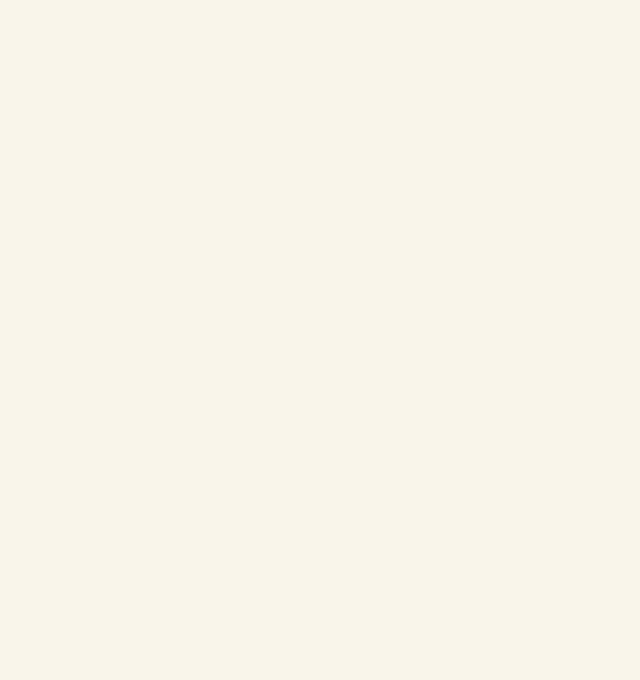
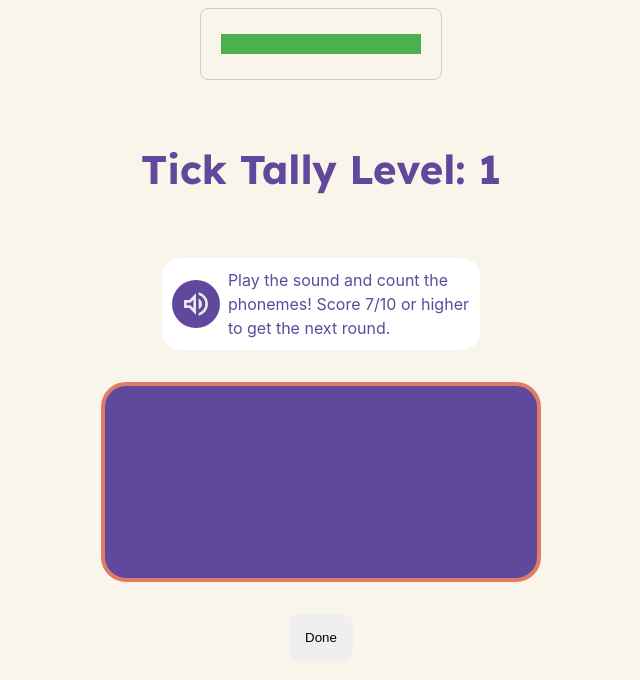
Before and after one commit to ConcernedMotley/CMPT496-Dyslexia-App, a React (Vite) app: page /ateam4/TickTally/1 in a window 1280 px wide. Before the commit this address had no page. Shown: the top 680 px of the page, without its empty margins (327-967 px from the left). Built offline with nearby package versions, Linux system fonts and the light colour scheme; a web font is replaced by a local one.

Commit message:
Placeholder assets for TickTally game
Added basic structure for the game,
including a progress tracker, sound slider, and
play sound card.

```diff
--- a/src/App.jsx
+++ b/src/App.jsx
@@ -17,6 +17,7 @@ import SoundActivity from './components/SoundActivity';
 import OddActivity from './components/OddActivity';
 import WordCollection from './components/WordCollection';
 import DraggingGame from './components/DraggingGame';
+import TickTally from './components/tickTally/TickTally';
 
 
 // Detect if the device supports touch
@@ -39,6 +40,7 @@ function App() {
           <Route path="/OddActivity/:level/:type" element={<OddActivity />} />
           <Route path="/WordCollection" element={<WordCollection />} />
           <Route path="/DraggingGame/:level" element={<DraggingGame />}/>
+          <Route path="/TickTally/:level" element={<TickTally />}/>
         </Routes>
       </Router>
     </DndProvider>
--- a/src/components/LevelLibrary.jsx
+++ b/src/components/LevelLibrary.jsx
@@ -20,8 +20,7 @@ function LevelLibrary() {
 
     <div className='tile-container'>
       {/*Button to 'Tick-Tally' (drag to match sounds game) */}
-      {/*TODO will need to replace this Dragactivity with the actual path to the game if we use this or other */}
-      <Link to={`/DragActivity/${level}`}>
+      <Link to={`/TickTally/${level}`}>
         <button className="library-button orange-b"><span>Tick-Tally</span></button>
       </Link>
 
--- /dev/null
+++ b/src/components/ProgressTracker.jsx
@@ -0,0 +1,36 @@
+import React from 'react';
+
+// TODO: Create a ProgressTracker component
+
+const ProgressTracker = () => {
+    const bars = Array.from({ length: 5 }, (_, index) => (
+        <div key={index} style={styles.bar}></div>
+    ));
+
+    return (
+        <div style={styles.container}>
+            {bars}
+        </div>
+    );
+};
+
+const styles = {
+    container: {
+        display: 'flex',
+        flexDirection: 'row', // changed from 'column' to 'row'
+        alignItems: 'center',
+        padding: '20px',
+        border: '1px solid #ccc',
+        borderRadius: '8px',
+        width: '200px',
+        margin: '0 auto',
+    },
+    bar: {
+        width: '100%',
+        height: '20px',
+        backgroundColor: '#4caf50',
+        margin: '5px 0',
+    },
+};
+
+export default ProgressTracker;
--- /dev/null
+++ b/src/components/tickTally/PlaySoundCard.jsx
@@ -0,0 +1,11 @@
+import AudioIcon from '../AudioIcon';
+
+export default function PlaySoundCard () {
+    return (
+        <div className="horizontal-flex audio-card">
+            <AudioIcon word = {'book'} />
+            <p >Play the sound and count the phonemes! Score 7/10 or higher to get the next round.</p>
+
+        </div>
+    );
+}
--- /dev/null
+++ b/src/components/tickTally/SoundSlider.jsx
@@ -0,0 +1,7 @@
+export default function SoundSlider() {
+    return (
+        <div className="horizontal-flex sound-slider">
+
+        </div>
+    );
+}
--- /dev/null
+++ b/src/components/tickTally/TickTally.jsx
@@ -0,0 +1,26 @@
+import { func } from 'prop-types';
+import React from 'react';
+import { Link, useParams } from 'react-router-dom';
+import ProgressTracker from '../ProgressTracker';
+import PlaySoundCard from './PlaySoundCard';
+import SoundSlider from './SoundSlider';
+
+
+export default function TickTally(){
+
+    const { level } = useParams();
+
+    return (
+        <div className='horizontal-flex'>
+            <div className='vertical-flex'>
+                <ProgressTracker />
+                <h1 className='title-font'>Tick Tally Level: {level}</h1>
+                <PlaySoundCard />
+                <SoundSlider />
+
+                <button>Done</button>
+
+            </div>
+        </div>
+    );
+};
--- a/src/styles/App.css
+++ b/src/styles/App.css
@@ -8,6 +8,7 @@
   /*font-family: 'Times New Roman', Times, serif;*/
 }
 
+
 .icon {
   display: flex; /* Ensures proper alignment */
   justify-content: center;
@@ -17,6 +18,11 @@
   background-color: black; /* Black background */
   border-radius: 50%; /* Makes it fully circular */
 }
+
+.audio-card .icon {
+  background-color: #60489C;
+}
+
 
 .icon img {
   width: 32px; /* Smaller to fit inside */
--- a/src/styles/pageStyle.css
+++ b/src/styles/pageStyle.css
@@ -16,3 +16,36 @@
     width: fit-content;
     justify-self: center;
 }
+
+.title-font {
+
+    font-family: lexend, sans-serif;
+    font-size: 40px;
+    font-weight: bold;
+    color: #60489C;
+}
+
+.audio-card {
+    display: flex;
+    gap: auto;
+    align-items: justify;
+    width: auto;
+    background-color: white;
+    padding: 10px;
+    border-radius: 18px;
+}
+
+.audio-card p {
+    width: 24ch;
+    color: #60489C;
+    font-size: 16px;
+}
+
+.sound-slider {
+    width: 400px;
+    height: 160px;
+    padding: 16px;
+    background-color: #60489C;
+    border-radius: 25px;
+    border: #DF7C64 solid 4px;
+}
```
